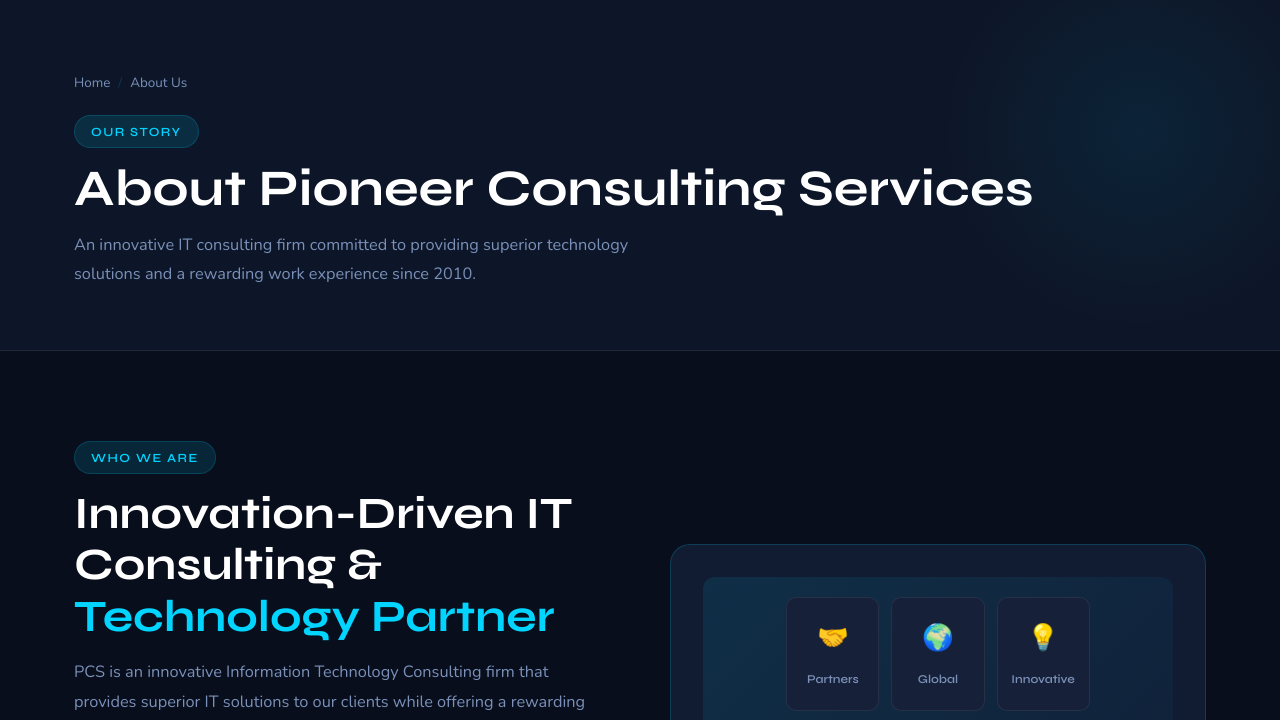
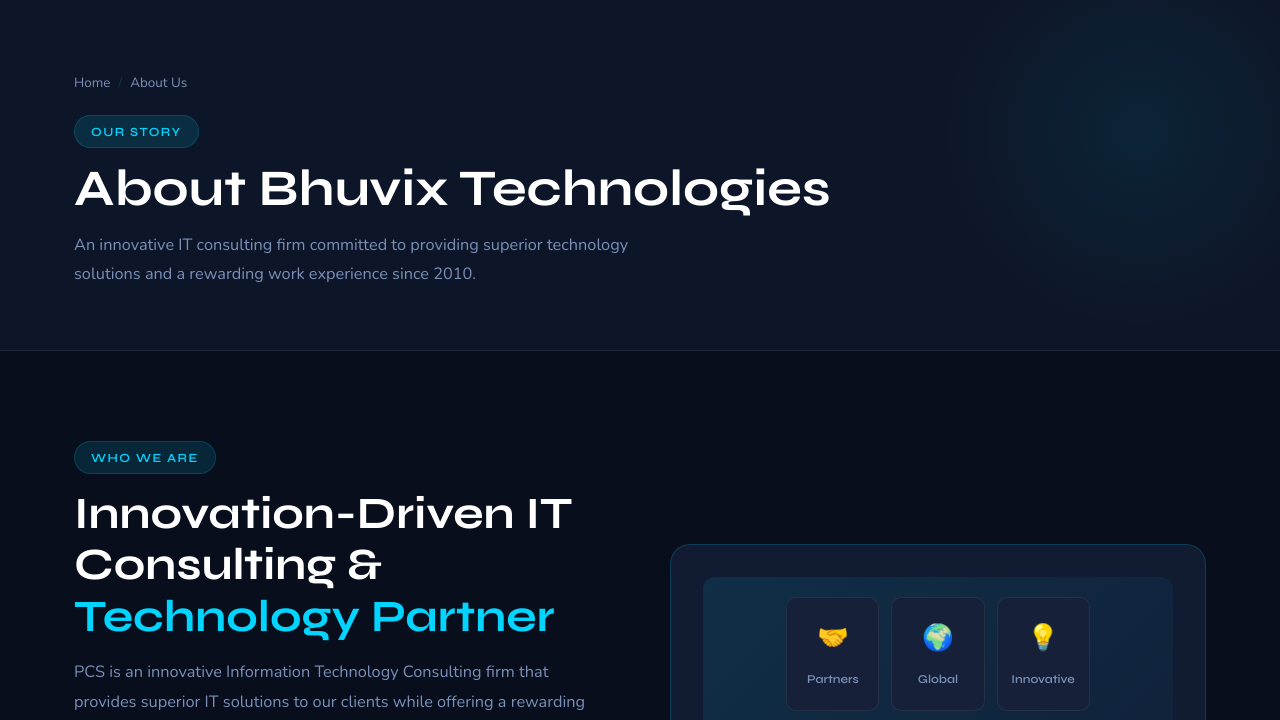
Before and after one commit to hash-amit/BhuvneshProject, a plain HTML site: page about.html in a window 1280 px wide. Shown: the part 78-798 px from the top of the page. Drawn offline with nearby package versions, Linux system fonts and the light colour scheme.

Commit message:
Changed heading text on about page.

```diff
--- a/about.html
+++ b/about.html
@@ -41,7 +41,7 @@
       <span>About Us</span>
     </div>
     <div class="pill">Our Story</div>
-    <h1>About Pioneer Consulting Services</h1>
+    <h1>About Bhuvix Technologies</h1>
     <p>An innovative IT consulting firm committed to providing superior technology solutions and a rewarding work experience since 2010.</p>
   </div>
 </div>
```
